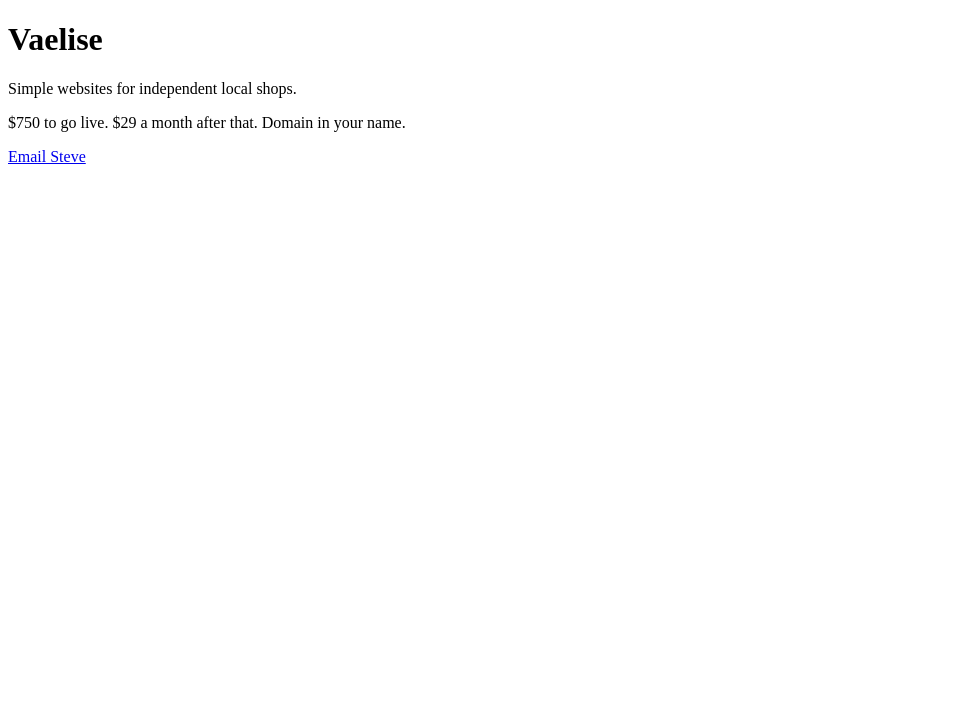
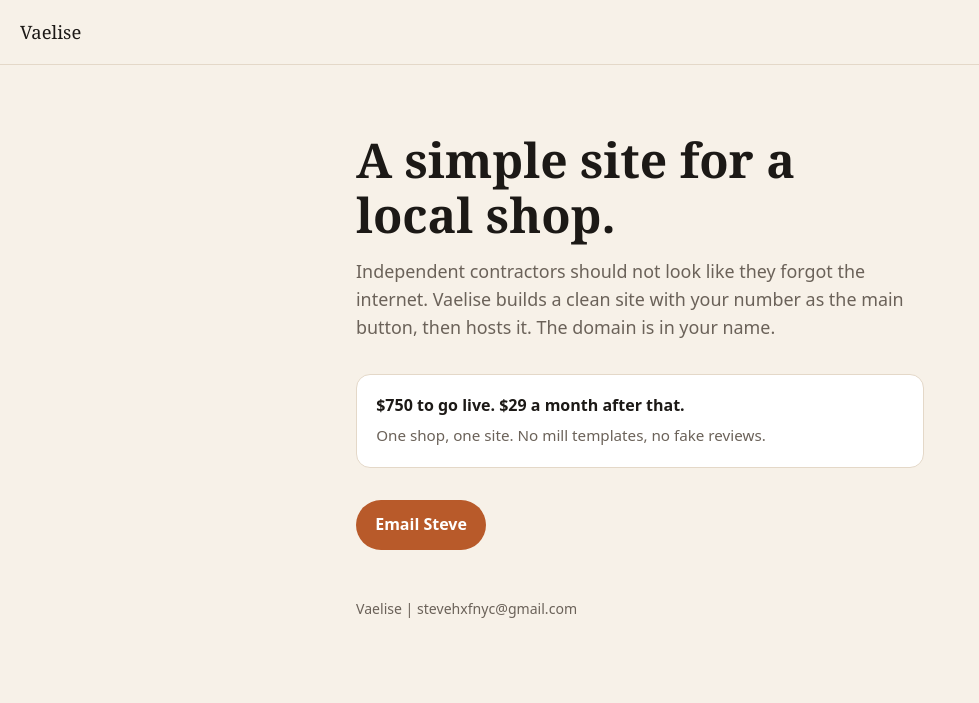
Before and after one commit to steveh-alpha/vaelise, a plain HTML site: page index.html in a window 1280 px wide. Shown: the whole page, without its empty margins (0-979 px from the left). Drawn offline with Linux system fonts and the light colour scheme.

Commit message:
Polish Vaelise homepage stub

```diff
--- a/index.html
+++ b/index.html
@@ -4,11 +4,30 @@
 <meta charset="utf-8">
 <meta name="viewport" content="width=device-width, initial-scale=1">
 <title>Vaelise</title>
+<meta name="description" content="Simple websites for independent local shops. $750 to go live, $29 a month to host. Domain in your name.">
+<style>
+:root{--ink:#1c1916;--muted:#6b6259;--paper:#f7f1e8;--line:#e4d8c8;--copper:#b85a2a}
+*{box-sizing:border-box}body{margin:0;font-family:Georgia,serif;background:var(--paper);color:var(--ink);line-height:1.55}
+header{padding:1.1rem 1.25rem;border-bottom:1px solid var(--line)}
+.brand{font-size:1.15rem;text-decoration:none;color:var(--ink)}
+.wrap{max-width:38rem;margin:0 auto;padding:4.2rem 1.25rem 5rem}
+h1{font-size:clamp(2rem,6vw,3rem);line-height:1.15;font-weight:600;margin:0 0 1rem}
+.lede{font-family:system-ui,sans-serif;font-size:1.12rem;color:var(--muted);margin:0 0 2rem}
+.price{font-family:system-ui,sans-serif;background:#fff;border:1px solid var(--line);border-radius:14px;padding:1.15rem 1.2rem;margin:0 0 2rem}
+.price b{display:block;margin-bottom:.35rem}
+.price span{color:var(--muted);font-size:.95rem}
+a.btn{display:inline-block;font-family:system-ui,sans-serif;font-weight:700;text-decoration:none;background:var(--copper);color:#fff;padding:.8rem 1.2rem;border-radius:999px}
+footer{font-family:system-ui,sans-serif;font-size:.88rem;color:var(--muted);margin-top:3rem}
+</style>
 </head>
 <body>
-<h1>Vaelise</h1>
-<p>Simple websites for independent local shops.</p>
-<p>$750 to go live. $29 a month after that. Domain in your name.</p>
-<p><a href="mailto:stevehxfnyc@gmail.com">Email Steve</a></p>
+<header><a class="brand" href="/">Vaelise</a></header>
+<main class="wrap">
+<h1>A simple site for a local shop.</h1>
+<p class="lede">Independent contractors should not look like they forgot the internet. Vaelise builds a clean site with your number as the main button, then hosts it. The domain is in your name.</p>
+<div class="price"><b>$750 to go live. $29 a month after that.</b><span>One shop, one site. No mill templates, no fake reviews.</span></div>
+<p><a class="btn" href="mailto:stevehxfnyc@gmail.com">Email Steve</a></p>
+<footer>Vaelise | stevehxfnyc@gmail.com</footer>
+</main>
 </body>
 </html>
```
